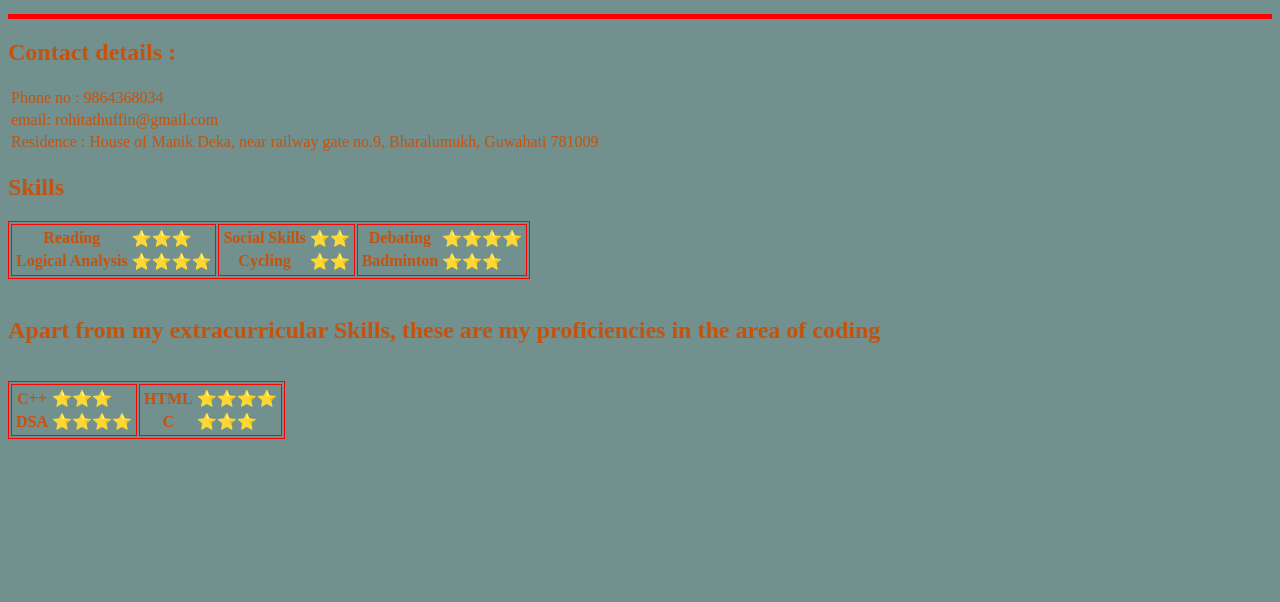
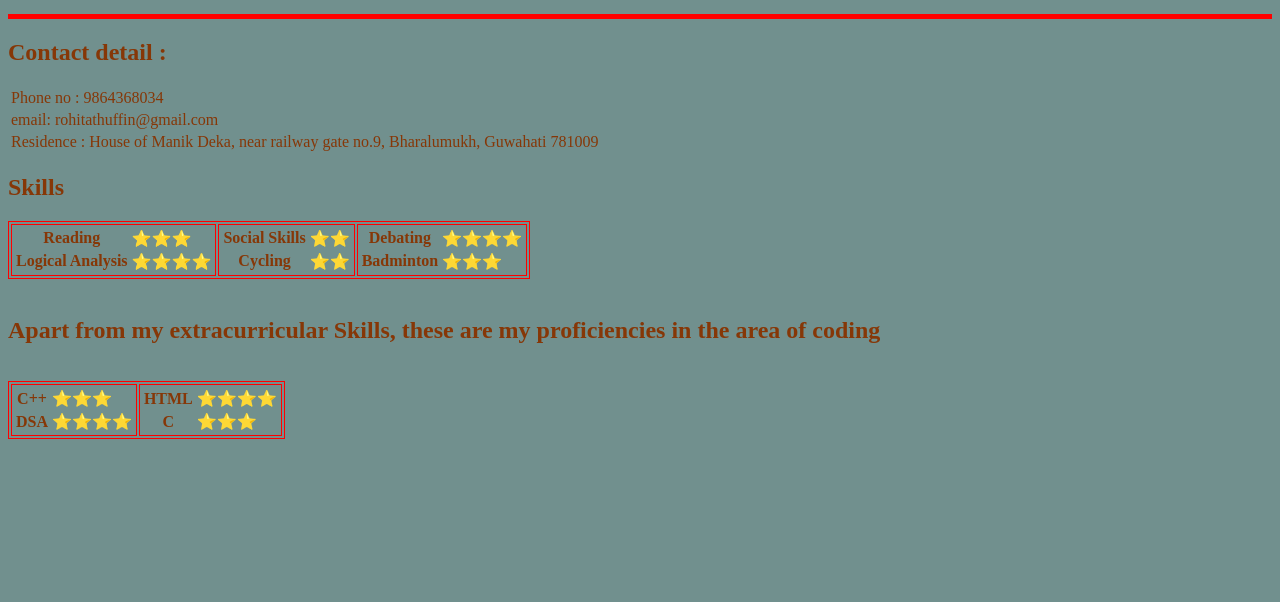
Before and after one commit to rohit123cse/cv, a plain HTML site: page index.html in a window 1280 px wide. Shown: the part 198-800 px from the top of the page. Drawn offline with Linux system fonts and the light colour scheme.

Commit message:
Add files via upload

```diff
--- a/index.html
+++ b/index.html
@@ -11,7 +11,7 @@
   html{
     font-size: medium;
     background-color: rgb(113, 144, 142);
-    color: rgb(197, 83, 13);
+    color: rgb(134, 55, 7);
   }
 </style>
 </head>
@@ -45,7 +45,7 @@
   </table>
   <hr size="5"color="red">
   <div class="contact details">
-  <h2>Contact details :</h2>
+  <h2>Contact detail :</h2>
   <table>
     <tr>
       <td>Phone no : 9864368034</td>
```
